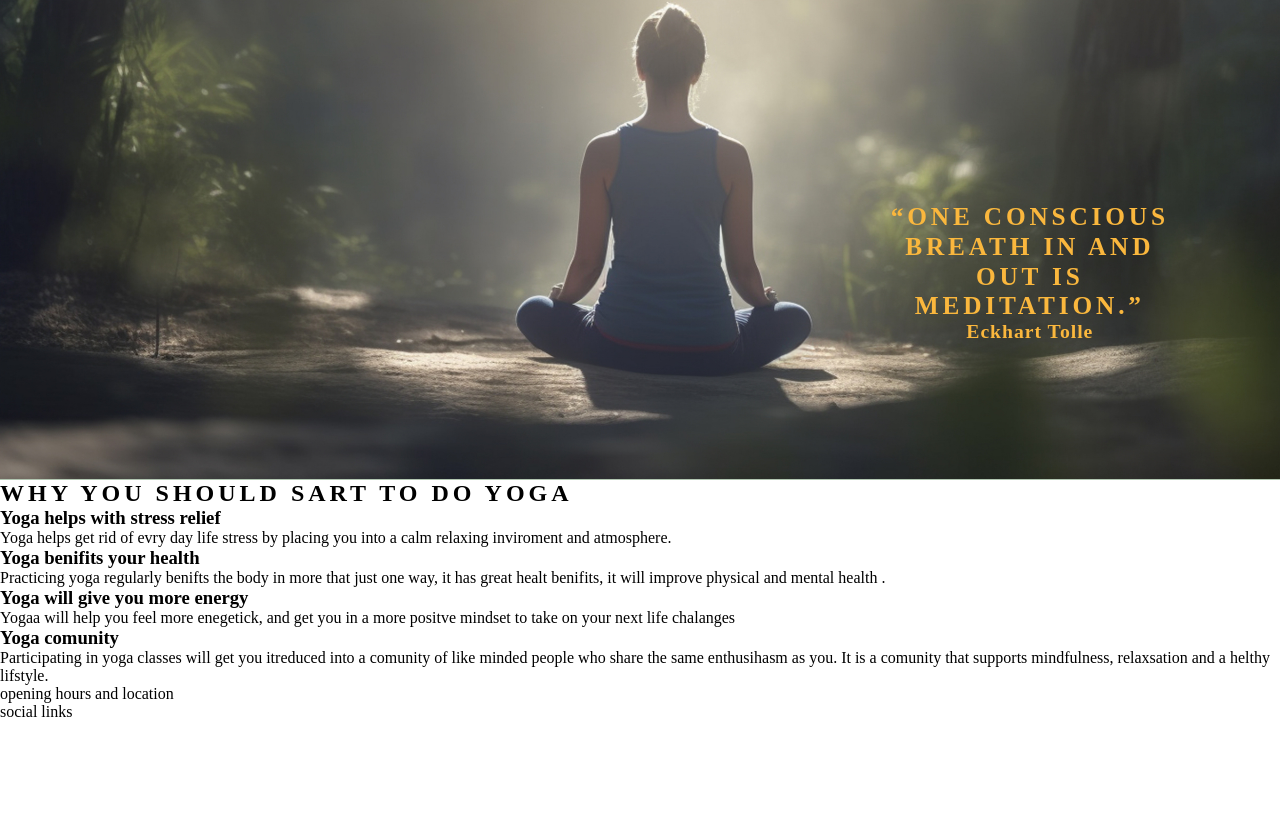
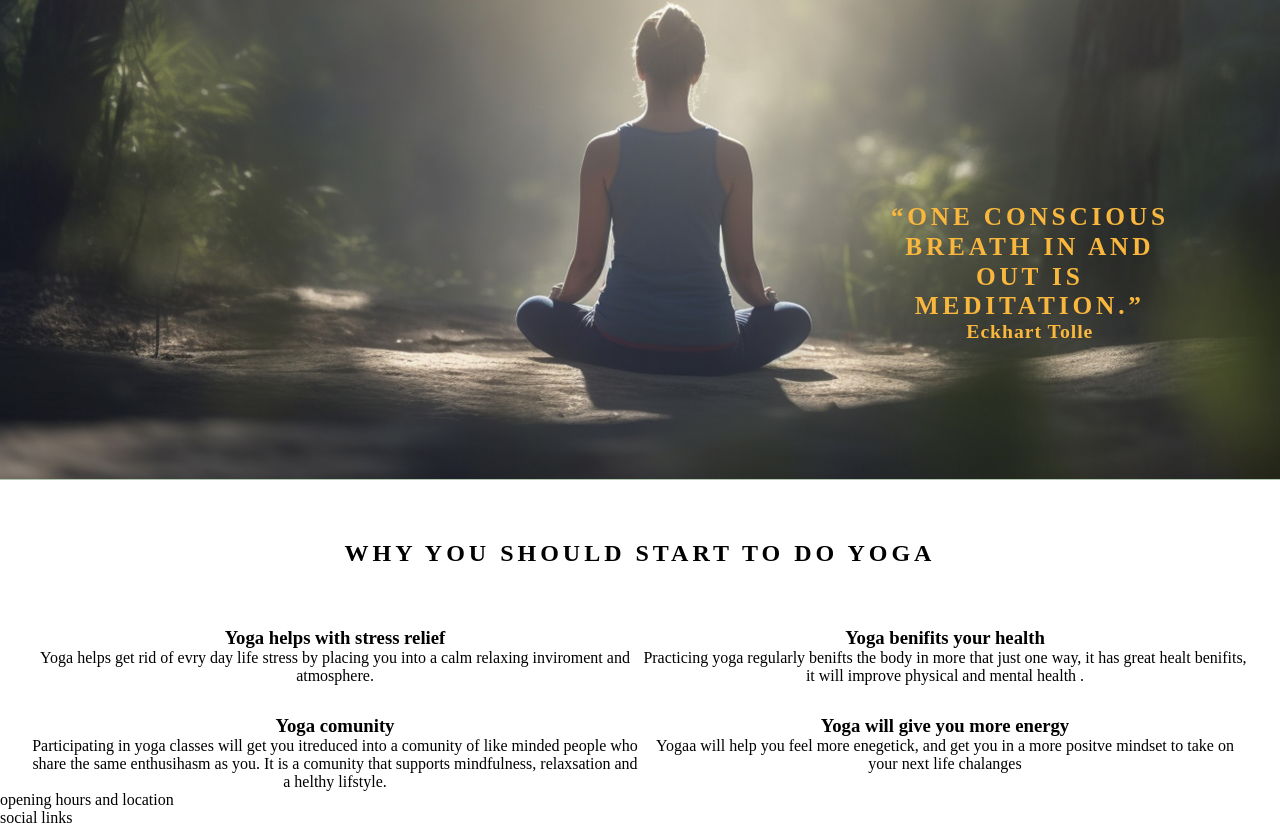
Before and after one commit to IainJackson90/pp1-yoga, a plain HTML site: page index.html in a window 1280 px wide. Shown: the part 277-1104 px from the top of the page. Before the commit the page ends 998 px from the top, so only its background shows below. Drawn offline with Linux system fonts and the light colour scheme.

Commit message:
Add yoga contet layout and corect some spelling

```diff
--- a/assets/css/style.css
+++ b/assets/css/style.css
@@ -61,8 +61,8 @@ h2 {
 }
 
 #menu a:hover {
-   /* text-shadow: 1px 1px #ffd082;*/
-        /* come back to this.......... */
+    /* text-shadow: 1px 1px #ffd082;*/
+    /* come back to this.......... */
     font-size: 105%;
 }
 
@@ -89,7 +89,7 @@ h2 {
     width: 100%;
     background: url(../images/2400-finding-peace-within-woman-meditating-in-cross-legged-yoga-pose-ai-generated.jpg) no-repeat;
     background-size: cover;
-    background-position: bottom  center;
+    background-position: bottom center;
 }
 
 /* Cover text */
@@ -139,3 +139,43 @@ h2 {
         transform: scale(0.9);
     }
 }
+
+/* Yoga content */
+
+#yoga-content {
+    margin: 30px;
+}
+
+#start-yoga {
+    padding-top: 30px;
+    padding-bottom: 30px;
+    text-align: center;
+        }
+
+#stress-relief {
+    padding-top: 30px;
+    text-align: center;
+    float: left;
+    width: 50%;
+}
+
+#health {
+    padding-top: 30px;
+    text-align: center;
+    float: left;
+    width: 50%;
+}
+
+#energy {
+    padding-top: 30px;
+    text-align: center;
+    float: right;
+    width: 50%;
+}
+
+#comunity {
+    padding-top: 30px;
+    text-align: center;
+    float: right;
+    width: 50%;
+}
--- a/index.html
+++ b/index.html
@@ -46,39 +46,55 @@
 
     <!-- Yoga Content-->
 
-    <section>
+    <section id="yoga-content">
 
-        <div>
+        <div id="start-yoga">
             <p>
-            <h2>Why you should sart to do YOGA</h2>
+            <h2>Why you should start to do YOGA</h2>
             </p>
         </div>
 
-        <div>
+        <!-- Yoga content section 1 -->
+
+        <section id="section-1">
+
+            <div id="stress-relief">
                 <h3>Yoga helps with stress relief</h3>
                 <p> Yoga helps get rid of evry day life stress by placing you into a calm relaxing inviroment and
                     atmosphere.</p>
             </div>
 
-        <div>
+            <div id="health">
                 <h3>Yoga benifits your health</h3>
                 <p>Practicing yoga regularly benifts the body in more that just one way, it has great healt benifits, it
                     will improve physical and mental health .
             </div>
 
-        <div>
+        </section>
+
+        <!-- Yoga content section 2 -->
+
+        <section id="section-2">
+
+            <div id="energy">
                 <h3>Yoga will give you more energy</h3>
-            <p>Yogaa will help you feel more enegetick, and get you in a more positve mindset to take on your next life chalanges
+                <p>Yogaa will help you feel more enegetick, and get you in a more positve mindset to take on your next
+                    life
+                    chalanges
                 </p>
             </div>
 
-        <div>
+            <div id="comunity">
                 <h3>Yoga comunity</h3>
-            <p>Participating in yoga classes will get you itreduced into a comunity of like minded people who share the same enthusihasm as you.
+                <p>Participating in yoga classes will get you itreduced into a comunity of like minded people who share
+                    the
+                    same enthusihasm as you.
                     It is a comunity that supports mindfulness, relaxsation and a helthy lifstyle.
                 </p>
-            </p>
+
             </div>
+
+        </section>
 
     </section>
 
```
Also changed, not shown: assets/images/1920-difficult-exercise-young-woman-in-sportive-wear-and-with-slim-body-have-fitness-yoga-day-indoors.jpg (added), assets/images/1920-serenity-in-motion-woman-engaging-in-sunset-yoga-on-lake-pier-ai-generated.jpg (added). Lines whose indentation alone changed are shown as unchanged.
